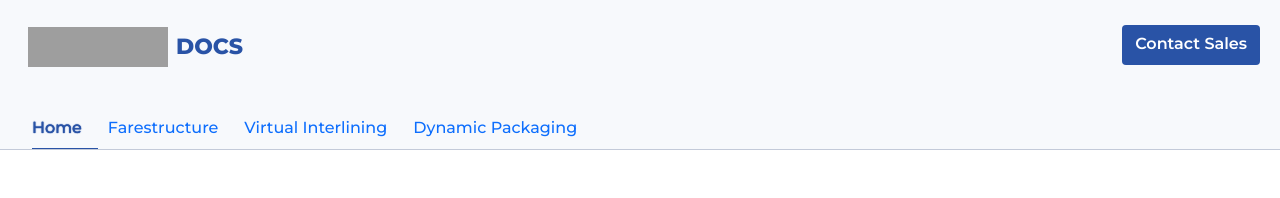
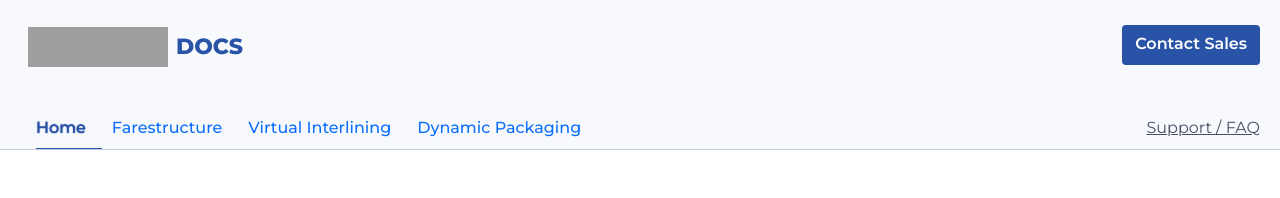
Before and after one commit to trip-ninja-inc/trip_ninja_api_docs, a React (Create React App) app in the folder trip-ninja-docs/: page / in a window 1280 px wide. Shown: the top 198 px of the page. Built offline with nearby package versions, Linux system fonts and the light colour scheme; grey boxes are pictures that could not be loaded.

Commit message:
added support faq link

```diff
--- a/trip-ninja-docs/src/navbar/NavBar.css
+++ b/trip-ninja-docs/src/navbar/NavBar.css
@@ -70,3 +70,7 @@
 .vertical-align-middle {
   vertical-align: -8px;
 }
+
+.support-faq-link {
+  color: var(--grey-dark);
+}
--- a/trip-ninja-docs/src/navbar/NavBar.tsx
+++ b/trip-ninja-docs/src/navbar/NavBar.tsx
@@ -38,12 +38,11 @@ export default function NavBar() {
               Contact Sales
             </a>
           </div>
-
         </div>
       </nav>
       <nav className="navbar navbar-bottom navbar-expand">
-        <div className="d-flex flex-row">
-          <div className="navbar-nav ms-4 mt-3">
+        <div className="d-flex flex-row container-fluid">
+          <div className="navbar-nav ms-3 mt-3">
             <a
               className={addNavLinkClass(NavLinkUrls.HOME)}
               aria-current="page"
@@ -70,6 +69,13 @@ export default function NavBar() {
               Dynamic Packaging
             </a>
           </div>
+          <a
+            className="support-faq-link mr-auto p-2 mt-3"
+            href="https://help.tripninja.io/"
+            target="_blank"
+          >
+            Support / FAQ
+          </a>
         </div>
       </nav>
     </>
```
